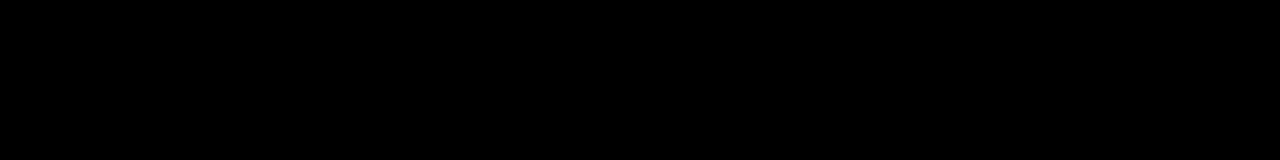
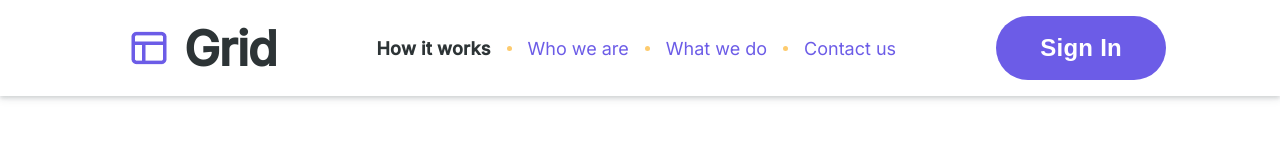
Before and after one commit to matze85eikholts/effective-web-course, a plain HTML site: page website-layout/index.html in a window 1280 px wide. Drawn offline with Linux system fonts and the light colour scheme.

Commit message:
The header upper part with logo, navigation bar and button added

```diff
--- a/website-layout/css/style.css
+++ b/website-layout/css/style.css
@@ -2,7 +2,77 @@
 :root {
     --white-color: #fff;
     --completely-black-color: #000;
+    --dark-grey-color: #2D3436;
+    --violet-color: #6C5CE7;
+    --yellow-color: #FDCB6E;
 }
 body {
-    background-color: var(--completely-black-color);
+    background-color: var(--white-color);
+    margin: 0;
+    font-family: 'Inter', sans-serif;
 }
+.header-line {
+    padding: 16px 0px;
+    display: flex;
+    align-items: center;
+    justify-content: center;
+    box-shadow: 0px 2px 4px rgba(38, 50, 56, 0.16), 0px 4px 8px rgba(38, 50, 56, 0.08);
+}
+.header-logo {
+    background-color: var(--white-color);
+    display: flex;
+	align-items: center;
+}
+
+.header-logo-title {
+    color:#2D3436;
+    text-decoration: none;
+    font-weight: 700;
+    font-size: 48px;
+    letter-spacing: -1px;
+    align-items: flex-end;
+
+}
+.nav {
+    display: flex;
+	align-items: center;
+	margin: 0 100px;
+}
+.nav-item-separated {
+    color:#2D3436;
+    text-decoration: none;
+    font-weight: 700;
+    font-size: 18px;
+    /*margin-right: 40px;*/
+    letter-spacing: 0.2px;
+}
+.nav-item {
+    color: var(--violet-color);
+    text-decoration: none;
+    font-weight: 400;
+    font-size: 18px;
+    /*margin-right: 40px;*/
+}
+.nav-item-point {
+    background-color: var(--yellow-color);
+    border-radius: 50%;
+    height: 5px;
+	width: 5px;
+	margin: 0 16px;
+}
+
+.header-btn {
+    height: 64px;
+    width: 170px;
+}
+.button-dark {
+    background-color: var(--violet-color);
+    color: #FFFFFF;
+    text-decoration: none;
+    /*padding: 8px 40px;*/
+    border-radius: 999px;
+    font-weight: 700;
+    font-size: 24px;
+    letter-spacing: 0.25px;
+    border: none;
+}
--- a/website-layout/index.html
+++ b/website-layout/index.html
@@ -4,10 +4,33 @@
     <meta charset="UTF-8">
     <meta http-equiv="X-UA-Compatible" content="IE=edge">
     <meta name="viewport" content="width=device-width, initial-scale=1.0">
+    <link href="https://fonts.googleapis.com/css2?family=Inter:wght@300;400;500&display=swap" rel="stylesheet">
     <link rel='stylesheet' href='./css/style.css'>
     <title>The first excercise - website layout creation</title>
 </head>
 <body>
-
+    <div class='header'>
+        <!--Header upper part with logo, navigation bar and "sign in" button -->
+        <div class='header-line'>
+            <div class='header-logo'>
+                <img src='./pictures/header-logo-icon.png' alt=''>
+                <span class='header-logo-title'>
+                    Grid
+                </span>
+            </div>
+            <div class='nav'>
+                <a class='nav-item-separated' href="@">How it works</a>
+                <div class="nav-item-point"></div>
+                <a class='nav-item' href="@">Who we are</a>
+                <div class="nav-item-point"></div>
+                <a class='nav-item' href="@">What we do</a>
+                <div class="nav-item-point"></div>
+                <a class='nav-item' href="@">Contact us</a>
+            </div>
+            <button class='header-btn button-dark'>
+                Sign In
+            </button>
+        </div>
+    </div>
 </body>
 </html>
```
Also changed, not shown: website-layout/pictures/header-logo-icon.png (added).
